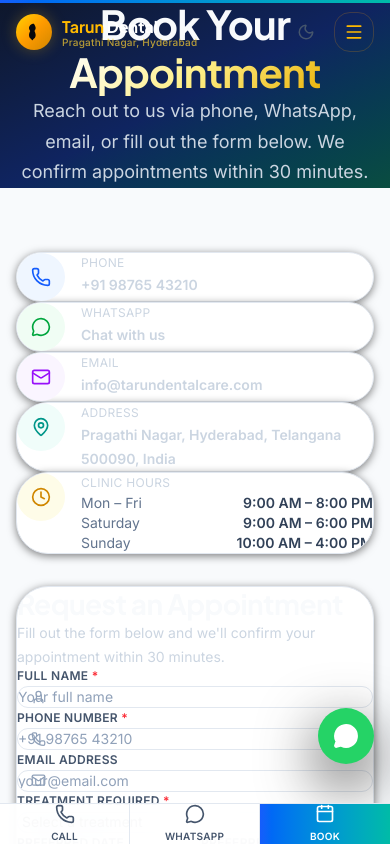
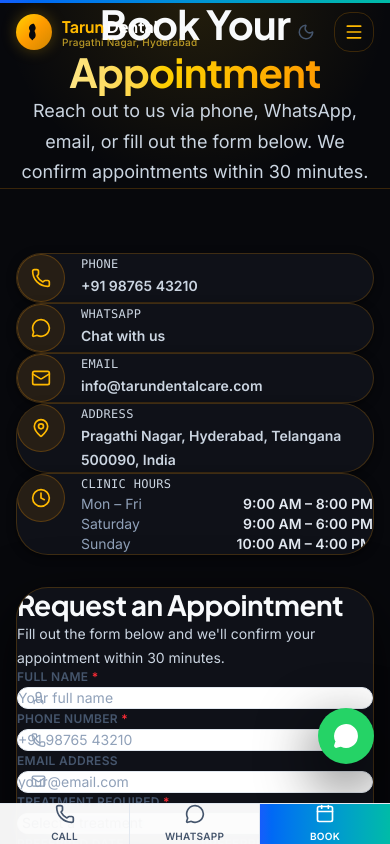
Before and after one commit to jeripothulaabhishek/Tarun-Dental-Hospital-, a Next.js app: page /contact in a window 390 px wide. Shown: the top 844 px of the page. Built offline with nearby package versions, Linux system fonts and the light colour scheme.

Commit message:
Apply Black and Gold theme to Contact page

```diff
--- a/src/app/contact/page.tsx
+++ b/src/app/contact/page.tsx
@@ -18,15 +18,16 @@
   const whatsappUrl = getWhatsAppUrl(SITE.whatsapp, SITE.whatsappMessage);
 
   return (
-    <main className="pt-20">
+    <main className="pt-20 bg-[#07080c]">
       {/* Hero */}
-      <section className="py-20 bg-gradient-to-br from-slate-900 via-[#0f2460] to-[#0a4d40]">
-        <div className="container text-center">
+      <section className="py-20 bg-[#07080c] border-b border-amber-500/20 relative overflow-hidden">
+        <div className="absolute inset-0 bg-[radial-gradient(ellipse_at_top,rgba(234,179,8,0.12),transparent_70%)]" />
+        <div className="container text-center relative z-10">
           <AnimatedSection>
             <h1 className="text-white font-black mb-4" style={{ fontFamily: "var(--font-plus-jakarta)", fontSize: "clamp(2.5rem, 5vw, 4rem)" }}>
-              Book Your <span className="gradient-text-hero">Appointment</span>
+              Book Your <span className="bg-gradient-to-r from-amber-200 via-yellow-400 to-amber-500 bg-clip-text text-transparent">Appointment</span>
             </h1>
-            <p className="text-blue-100 text-lg max-w-xl mx-auto">
+            <p className="text-slate-300 text-lg max-w-xl mx-auto">
               Reach out to us via phone, WhatsApp, email, or fill out the form below.
               We confirm appointments within 30 minutes.
             </p>
@@ -34,23 +35,17 @@
         </div>
       </section>
 
-      <section className="section bg-slate-50 dark:bg-slate-950">
-        <div className="container">
+      <section className="section bg-[#07080c] relative overflow-hidden">
+        <div className="container relative z-10">
           <div className="grid lg:grid-cols-3 gap-8">
             {/* Contact Info Cards */}
             <div className="space-y-4">
               {[
-                { Icon: Phone, label: "Phone", value: SITE.phone, href: `tel:${SITE.phoneRaw}`, color: "blue" as const, external: false },
-                { Icon: MessageCircle, label: "WhatsApp", value: "Chat with us", href: whatsappUrl, color: "green" as const, external: true },
-                { Icon: Mail, label: "Email", value: SITE.email, href: `mailto:${SITE.email}`, color: "purple" as const, external: false },
-                { Icon: MapPin, label: "Address", value: SITE.address.full, href: SITE.mapsDirections, color: "teal" as const, external: true },
-              ].map(({ Icon, label, value, href, color, external }) => {
-                const styles = {
-                  blue: { bg: "bg-blue-50 dark:bg-blue-950/20", text: "text-blue-600" },
-                  green: { bg: "bg-green-50 dark:bg-green-950/20", text: "text-green-600" },
-                  purple: { bg: "bg-purple-50 dark:bg-purple-950/20", text: "text-purple-600" },
-                  teal: { bg: "bg-teal-50 dark:bg-teal-950/20", text: "text-teal-600" },
-                }[color];
+                { Icon: Phone, label: "Phone", value: SITE.phone, href: `tel:${SITE.phoneRaw}`, external: false },
+                { Icon: MessageCircle, label: "WhatsApp", value: "Chat with us", href: whatsappUrl, external: true },
+                { Icon: Mail, label: "Email", value: SITE.email, href: `mailto:${SITE.email}`, external: false },
+                { Icon: MapPin, label: "Address", value: SITE.address.full, href: SITE.mapsDirections, external: true },
+              ].map(({ Icon, label, value, href, external }) => {
                 return (
                   <AnimatedSection key={label}>
                     <a
@@ -59,13 +54,13 @@
                       rel={external ? "noopener noreferrer" : undefined}
                       className="block group"
                     >
-                      <Card variant="default" hoverEffect="lift" className="flex gap-4 p-5">
-                        <div className={`w-12 h-12 rounded-xl ${styles.bg} flex items-center justify-center flex-shrink-0 group-hover:scale-110 transition-transform`}>
-                          <Icon size={20} className={styles.text} />
+                      <Card variant="default" hoverEffect="lift" className="flex gap-4 p-5 bg-[#0f1118] border border-amber-500/20 hover:border-amber-500/40">
+                        <div className="w-12 h-12 rounded-xl bg-amber-500/10 border border-amber-500/25 flex items-center justify-center flex-shrink-0 group-hover:scale-110 transition-transform text-amber-400">
+                          <Icon size={20} />
                         </div>
                         <div>
-                          <p className="text-xs text-slate-400 mb-0.5 uppercase tracking-wide">{label}</p>
-                          <p className="font-semibold text-slate-800 dark:text-slate-200 text-sm">{value}</p>
+                          <p className="text-xs text-amber-400/80 mb-0.5 uppercase tracking-wide font-mono">{label}</p>
+                          <p className="font-semibold text-white text-sm">{value}</p>
                         </div>
                       </Card>
                     </a>
@@ -75,25 +70,25 @@
 
               {/* Hours */}
               <AnimatedSection>
-                <Card variant="default" className="p-5">
+                <Card variant="default" className="p-5 bg-[#0f1118] border border-amber-500/20">
                   <div className="flex gap-4">
-                    <div className="w-12 h-12 rounded-xl bg-yellow-50 dark:bg-yellow-950/20 flex items-center justify-center flex-shrink-0">
-                      <Clock size={20} className="text-yellow-600" />
+                    <div className="w-12 h-12 rounded-xl bg-amber-500/10 border border-amber-500/25 flex items-center justify-center flex-shrink-0 text-amber-400">
+                      <Clock size={20} />
                     </div>
                     <div className="flex-1">
-                      <p className="text-xs text-slate-400 mb-2 uppercase tracking-wide">Clinic Hours</p>
+                      <p className="text-xs text-amber-400/80 mb-2 uppercase tracking-wide font-mono">Clinic Hours</p>
                       <div className="space-y-1 text-sm">
                         <div className="flex justify-between">
-                          <span className="text-slate-500">Mon – Fri</span>
-                          <span className="font-semibold text-slate-700 dark:text-slate-300">{SITE.hours.weekday}</span>
+                          <span className="text-slate-400">Mon – Fri</span>
+                          <span className="font-semibold text-slate-200">{SITE.hours.weekday}</span>
                         </div>
                         <div className="flex justify-between">
-                          <span className="text-slate-500">Saturday</span>
-                          <span className="font-semibold text-slate-700 dark:text-slate-300">{SITE.hours.saturday}</span>
+                          <span className="text-slate-400">Saturday</span>
+                          <span className="font-semibold text-slate-200">{SITE.hours.saturday}</span>
                         </div>
                         <div className="flex justify-between">
-                          <span className="text-slate-500">Sunday</span>
-                          <span className="font-semibold text-slate-700 dark:text-slate-300">{SITE.hours.sunday}</span>
+                          <span className="text-slate-400">Sunday</span>
+                          <span className="font-semibold text-slate-200">{SITE.hours.sunday}</span>
                         </div>
                       </div>
                     </div>
@@ -104,11 +99,11 @@
 
             {/* Appointment Form */}
             <AnimatedSection delay={0.2} className="lg:col-span-2">
-              <Card variant="default" className="p-8">
-                <h2 className="font-bold text-slate-900 dark:text-white text-2xl mb-2" style={{ fontFamily: "var(--font-plus-jakarta)" }}>
+              <Card variant="default" className="p-8 bg-[#0f1118] border border-amber-500/20 shadow-xl">
+                <h2 className="font-bold text-white text-2xl mb-2" style={{ fontFamily: "var(--font-plus-jakarta)" }}>
                   Request an Appointment
                 </h2>
-                <p className="text-slate-500 text-sm mb-6">
+                <p className="text-slate-300 text-sm mb-6">
                   Fill out the form below and we&apos;ll confirm your appointment within 30 minutes.
                 </p>
                 <AppointmentForm />
@@ -118,7 +113,7 @@
 
           {/* Map */}
           <AnimatedSection className="mt-8">
-            <Card variant="default" className="p-0 overflow-hidden h-64 md:h-80">
+            <Card variant="default" className="p-0 overflow-hidden h-64 md:h-80 border border-amber-500/20 bg-[#0f1118]">
               <iframe
                 src="https://www.google.com/maps/embed?pb=!1m18!1m12!1m3!1d3806.2!2d78.3985!3d17.4978!2m3!1f0!2f0!3f0!3m2!1i1024!2i768!4f13.1!3m3!1m2!1s0x0%3A0x0!2sTarun+Dental+Hospital!5e0!3m2!1sen!2sin!4v1000000"
                 width="100%"
```
